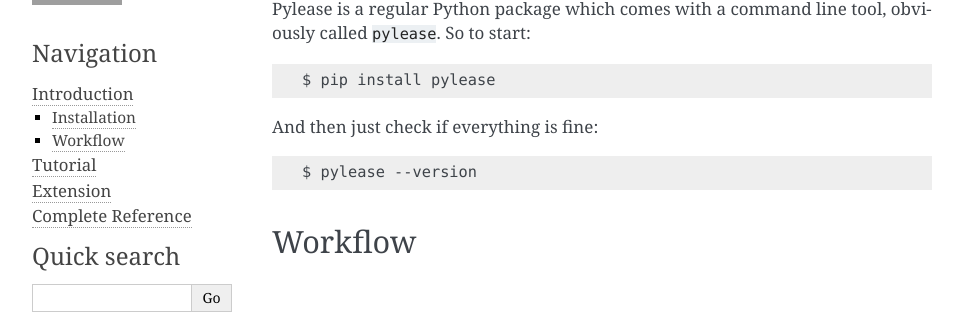
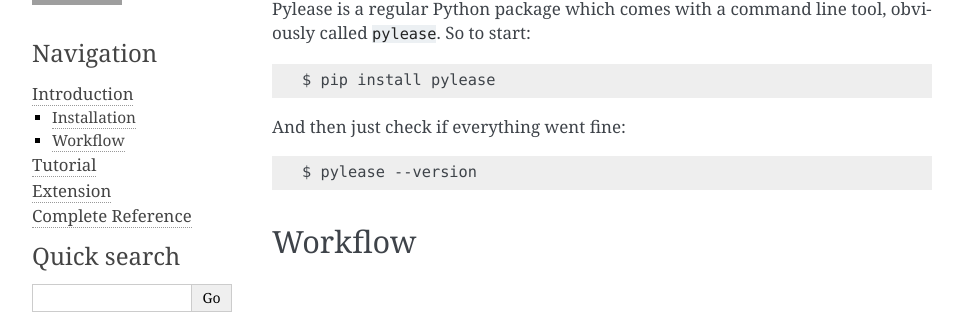
Before and after one commit to bagrat/pylease, a Sphinx documentation site: the page built from doc/pages/intro.rst, in a window 1280 px wide, cut to the strip 268-581 px from the top of the page. Shown: the whole strip, without its empty margins (148-1111 px from the left). Built offline with Sphinx 7.4.7, drawn with Linux system fonts in a browser that asks for light colours; part of the change alters nothing that is shown; grey boxes are pictures that could not be loaded.

```diff
--- a/doc/conf.py
+++ b/doc/conf.py
@@ -25,6 +25,9 @@
 # Add any Sphinx extension module names here, as strings. They can be
 # extensions coming with Sphinx (named 'sphinx.ext.*') or your custom
 # ones.
+import datetime
+import pylease
+
 extensions = [
     'sphinx.ext.autodoc',
     'sphinx.ext.coverage',
@@ -45,16 +48,16 @@ master_doc = 'index'
 
 # General information about the project.
 project = u'Pylease'
-copyright = u'2015, Bagrat Aznauryan'
+copyright = u'{}, Bagrat Aznauryan'.format(datetime.date.today().year)
 
 # The version info for the project you're documenting, acts as replacement for
 # |version| and |release|, also used in various other places throughout the
 # built documents.
 #
 # The short X.Y version.
-version = '0.2'
+version = pylease.__version__
 # The full version, including alpha/beta/rc tags.
-release = '0.2'
+release = version
 
 # The language for content autogenerated by Sphinx. Refer to documentation
 # for a list of supported languages.
--- a/doc/pages/intro.rst
+++ b/doc/pages/intro.rst
@@ -11,7 +11,7 @@ Pylease is a regular Python package which comes with a command line tool, obviou
 
     $ pip install pylease
 
-And then just check if everything is fine::
+And then just check if everything went fine::
 
     $ pylease --version
 
```
